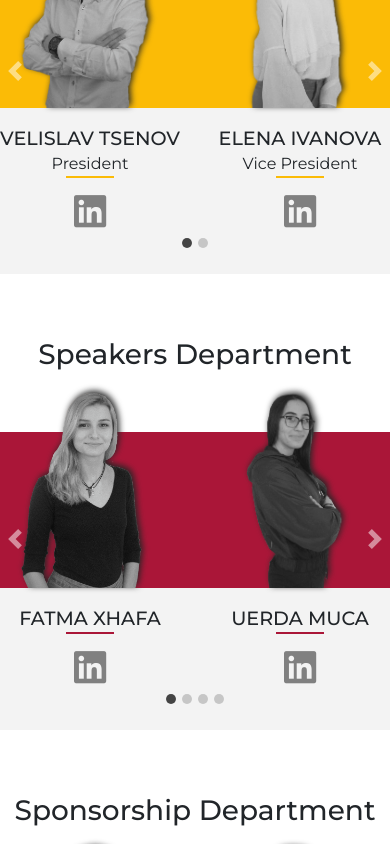
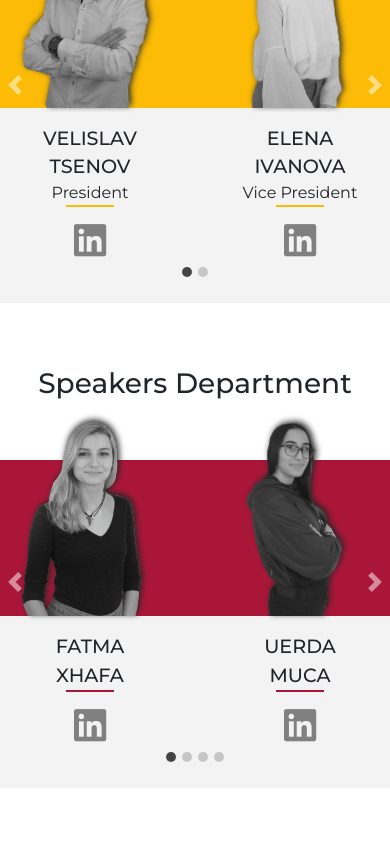
Before and after one commit to nickpeterb/startupatblagoevgrad-website, a React (Create React App) app: page / in a window 390 px wide. Shown: the part 7880-8724 px from the top of the page. Built offline with nearby package versions, Linux system fonts and the light colour scheme.

Commit message:
member names show as 2 lines on mobile

```diff
--- a/src/components/styles/Team.css
+++ b/src/components/styles/Team.css
@@ -77,6 +77,12 @@
     font-weight: 500;
 }
 
+@media (max-width: 576px) {
+    .member-name {
+        word-spacing: 100vw;
+    }
+}
+
 .line {
     border-bottom: 2px solid;
     width: 3em;
```
